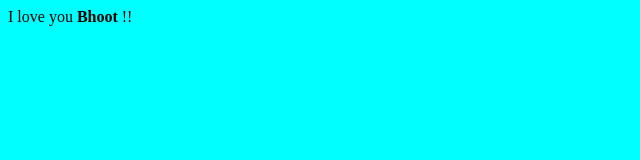
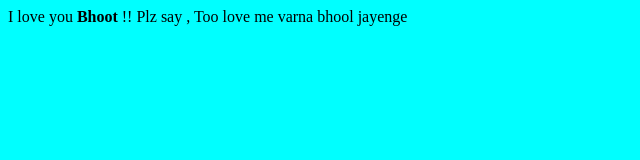
Before and after one commit to sonamsks/jenkins_training22, a plain HTML site: page index.html in a window 1280 px wide. Shown: the whole page, without its empty margins (0-640 px from the left). Drawn offline with Linux system fonts and the light colour scheme.

Commit message:
new change

```diff
--- a/index.html
+++ b/index.html
@@ -1,4 +1,5 @@
 <body bgcolor='aqua'>
 I love you <b> Bhoot </b> !!
 
+Plz say , Too love me varna bhool jayenge
 </body>
```
